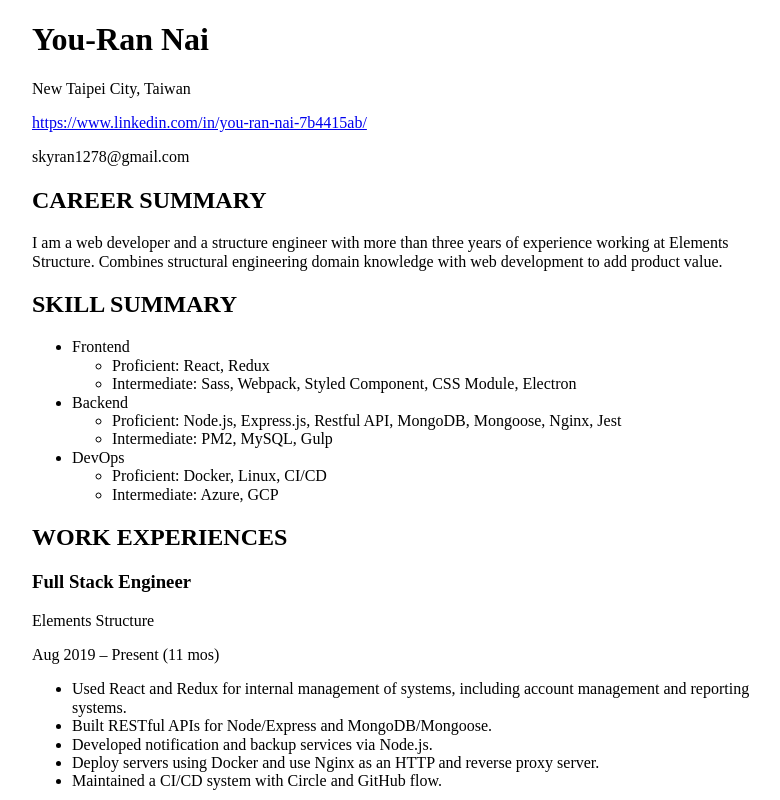
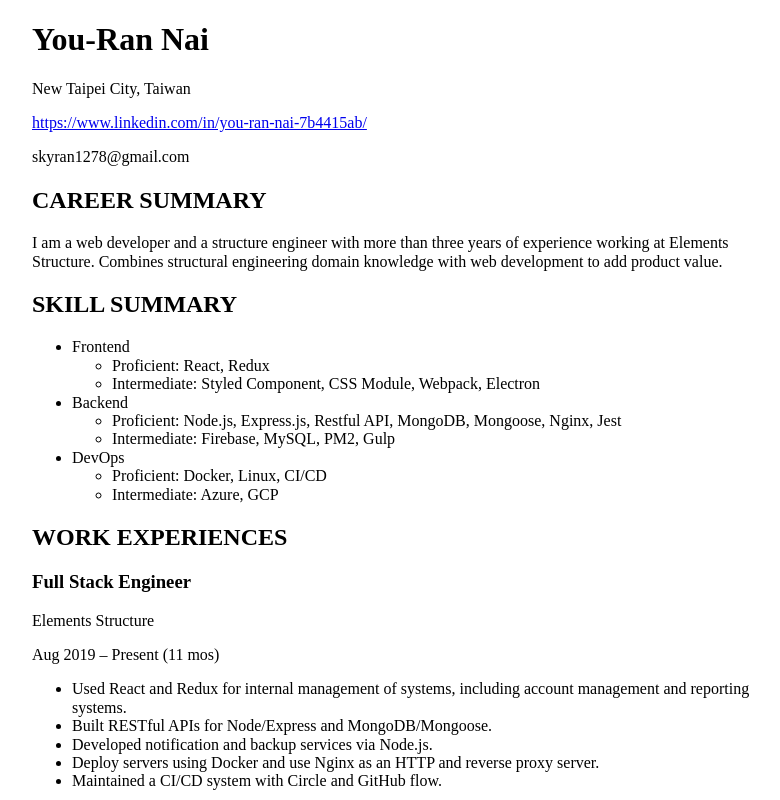
Before and after one commit to skyran1278/skyran1278.github.io, a React (Create React App) app: page / in a window 1280 px wide. Shown: the top 800 px of the page, without its empty margins (248-1028 px from the left). Built offline with nearby package versions, Linux system fonts and the light colour scheme.

Commit message:
change skill

```diff
--- a/src/App.jsx
+++ b/src/App.jsx
@@ -21,14 +21,14 @@ function App() {
             Frontend
             <ul>
               <li>Proficient: React, Redux</li>
-              <li>Intermediate: Sass, Webpack, Styled Component, CSS Module, Electron</li>
+              <li>Intermediate: Styled Component, CSS Module, Webpack, Electron</li>
             </ul>
           </li>
           <li>
             Backend
             <ul>
               <li>Proficient: Node.js, Express.js, Restful API, MongoDB, Mongoose, Nginx, Jest</li>
-              <li>Intermediate: PM2, MySQL, Gulp</li>
+              <li>Intermediate: Firebase, MySQL, PM2, Gulp</li>
             </ul>
           </li>
           <li>
```
